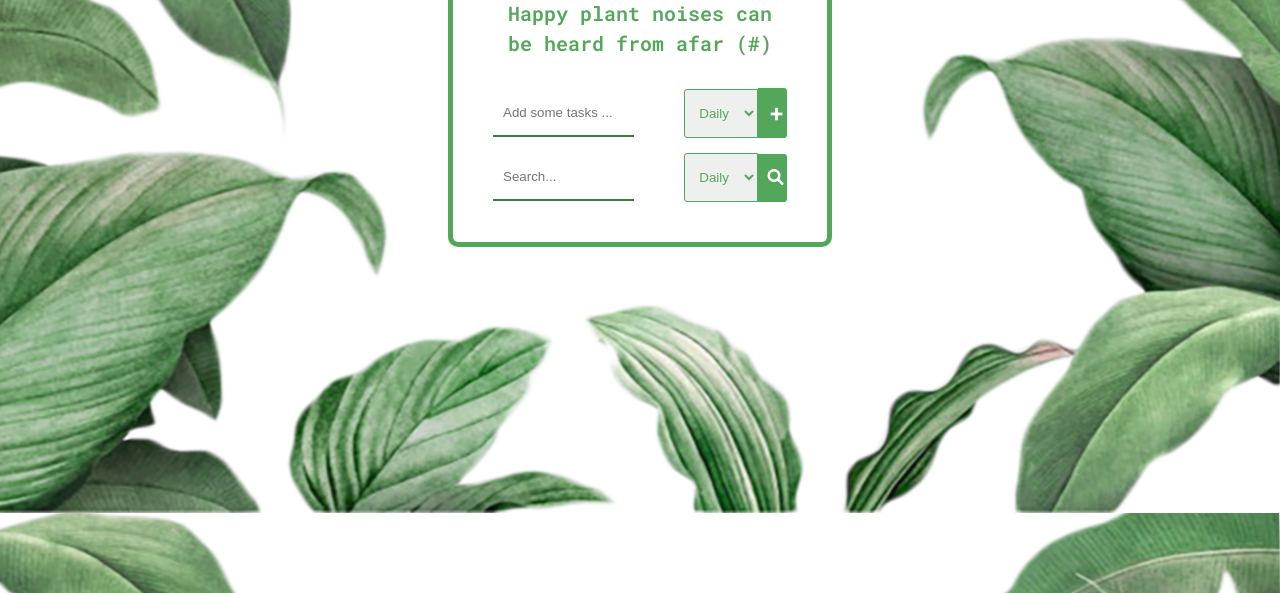
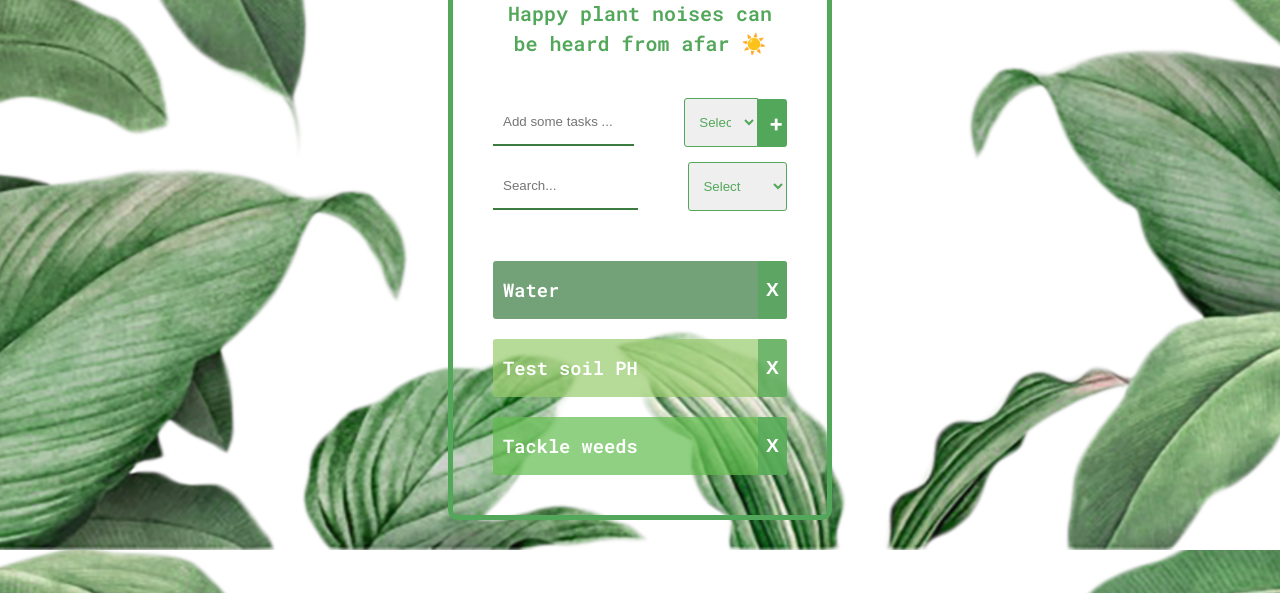
Before and after one commit to cruizfer/moduloII-TODO-JSapp, a plain HTML site: page index.html in a window 1280 px wide. Shown: the part 207-800 px from the top of the page. Drawn offline with Linux system fonts and the light colour scheme; a web font is replaced by a local one.

Commit message:
Adding new functionalities. Project closing.

```diff
--- a/index.html
+++ b/index.html
@@ -9,6 +9,7 @@
     <link rel="stylesheet" href="https://cdnjs.cloudflare.com/ajax/libs/font-awesome/6.0.0-beta3/css/all.min.css"
         integrity="sha512-Fo3rlrZj/k7ujTnHg4CGR2D7kSs0v4LLanw2qksYuRlEzO+tcaEPQogQ0KaoGN26/zrn20ImR1DfuLWnOo7aBA=="
         crossorigin="anonymous" referrerpolicy="no-referrer" />
+    <script src="./js/list.js"></script>
     <title>Feed your buddy</title>
 
 </head>
@@ -16,45 +17,38 @@
 <body>
     <main class="container">
         <h1>Feed your buddies</h1>
-        <h2>Happy plant noises can be heard from afar (#)</h2>
+        <h2>Happy plant noises can be heard from afar ☀️ </h2>
 
-        <div id="taskInclusion">
+        <section id="taskInclusion">
             <input type="text" id="new-task" placeholder="Add some tasks ...">
-            <select class="priority">
+            <select id="get-priority">
+                <option>Select</option>
                 <option>Daily</option>
                 <option>Monthly</option>
                 <option>Urgent</option>
             </select>
             <button id="btn-add">+</button>
-        </div>
+        </section>
 
-        <div id="taskFilter">
+        <section id="taskFilter">
 
             <input type="text" id="filter-task" placeholder="Search...">
-            <select class="priority">
-                <option>Daily</option>
-                <option>Monthly</option>
-                <option>Urgent</option>
+            <select id="filter-priority">
+                <option>Select</option>
+                <option value="daily">Daily</option>
+                <option value="monthly">Monthly</option>
+                <option value="urgent">Urgent</option>
             </select>
-            <button id="btn-find"><i class="fa-solid fa-magnifying-glass"></i></button>
+            <!--  <button id="btn-find"><i class="fa-solid fa-magnifying-glass"></i></button> -->
 
-        </div>
+        </section>
 
-        <div>
-            <ul id="listContainer">
-                <!-- <li>
-                    <p></p>
-                    <button class="btn-delete"></button>
-                </li> -->
-            </ul>
-        </div>
+        <section id="listContainer">
 
-        <!-- <div id="empty">
-            <p>Congrats, we're done.</p>
-        </div> -->
+        </section>
     </main>
 
-    <script src="app.js"></script>
+    <script src="./js/app.js"></script>
 </body>
 
 </html>
--- /dev/null
+++ b/js/app.js
@@ -0,0 +1,116 @@
+// Capturing values from the HTML
+const inputTyping = document.getElementById('new-task');
+const inputSearching = document.getElementById('filter-task')
+const addBtn = document.getElementById('btn-add');
+const searchBtn = document.getElementById('btn-find');
+const priority = document.getElementById('get-priority');
+const priorityFilter = document.getElementById('filter-priority');
+const section = document.getElementById('listContainer'); // container
+
+// Displaying tasks from array
+function print1Task(pTask) {
+
+    //capturing elements
+    const pId = document.createElement('h4');
+    pId.innerText = pTask.idTask;
+    const pTitle = document.createElement('h3');
+    pTitle.innerText = pTask.title;
+    const pPriority = document.createElement('p');
+    pPriority.innerText = pTask.priority;
+
+    const div = document.createElement('div');
+    const article = document.createElement('article');
+    article.classList.add('items');
+
+    //delete button
+    const removeBtn = document.createElement('button');
+    removeBtn.innerText = 'X';
+    removeBtn.classList.add('btn-delete');
+    removeBtn.addEventListener('click', (event) => {
+        tasksList = deleteBtn(event.target.id, tasksList)
+        event.target.parentNode.remove();
+
+    });
+
+    //Changing background-color regarding priority
+    if (pTask.priority === 'daily') {
+        article.style.backgroundColor = 'rgb(151, 202, 108, 0.7)'
+    } else if (pTask.priority === 'monthly') {
+        article.style.backgroundColor = 'rgb(97, 189, 78,0.7)'
+    } else if (pTask.priority === 'urgent') {
+        article.style.backgroundColor = 'rgb(58, 123, 63,0.7)'
+    }
+
+    // Appending elements
+    div.appendChild(pId);
+    div.appendChild(pTitle);
+    div.appendChild(pPriority);
+    article.appendChild(div);
+    article.appendChild(removeBtn);
+    return article
+
+
+
+}
+
+// Create Task List function
+function printTaskList(pTasks, pSection) {
+    pSection.innerHTML = ''; // clear task List
+    for (let task of pTasks) {
+        const article = print1Task(task);
+        pSection.appendChild(article);
+    }
+}
+
+printTaskList(tasksList, listContainer);
+
+//Removing task button + updating the array function
+function deleteBtn(pId, pTasks) {
+    const newArray = [];
+    for (let task of pTasks) {
+        if (task.idTask != pId) {
+            newArray.push(task)
+        }
+    }
+    return newArray
+}
+
+//Adding new tasks function
+addBtn.addEventListener('click', printNewTask);
+function printNewTask(event) {
+
+    event.preventDefault();
+
+    const newTask = {
+        idTask: tasksList.length + 1,
+        title: inputTyping.value.toLowerCase(),
+        priority: priority.value.toLowerCase()
+
+    }
+    tasksList.push(newTask);
+    const articleNewTask = print1Task(newTask);
+    section.appendChild(articleNewTask);
+
+    inputTyping.value = ""; // clear input text
+
+
+}
+
+//Filter by priority
+priorityFilter.addEventListener('change', (event) => {
+    const filteredTasks = [];
+    for (let task of tasksList) {
+        if (task.priority === event.target.value) {
+            filteredTasks.push(task);
+        }
+    }
+    printTaskList(filteredTasks, section);
+});
+
+//Filter by word
+inputSearching.addEventListener('input', (event) => {
+    const filteredbyWord = tasksList.filter(task => {
+        return task.title.toLowerCase().startsWith(event.target.value)
+    });
+    printTaskList(filteredbyWord, section);
+});
--- /dev/null
+++ b/js/list.js
@@ -0,0 +1,21 @@
+
+
+let tasksList = [
+
+    {
+        idTask: 0,
+        title: 'Water',
+        priority: 'urgent'
+    },
+    {
+        idTask: 2,
+        title: 'Test soil PH',
+        priority: 'daily'
+    },
+    {
+        idTask: 3,
+        title: 'Tackle weeds',
+        priority: 'monthly'
+    },
+
+]
--- a/style.css
+++ b/style.css
@@ -10,15 +10,18 @@ font-family: 'Patrick Hand SC', cursive; */
     --main-color:rgb(83, 167, 90);
     --main-fontFamily: 'Roboto Mono', monospace;
 }
+
+
 *{
     box-sizing: border-box;
     margin: 0;
     padding: 0;
+
 }
 body {
     font-family: var(--main-fontFamily);
     line-height: 1.5;
-    background-image: url(plant-layout-2.jpg);
+    background-image: url(images/plant-layout-2.jpg);
     background-size:cover;
   }
   h1 {
@@ -34,6 +37,7 @@ h2{
     font-size: 1.25em;
     text-align: center;
     padding-top: 10px;
+
 }
 main{
 
@@ -48,7 +52,7 @@ main{
   }
 
   #taskInclusion {
-    margin-top: 30px;
+    margin-top: 40px;
     width: 100%;
     display: flex;
     align-items: center;
@@ -78,7 +82,7 @@ main{
 #btn-add{
     padding: 9px 12px;
     border:none;
-    font-size: 1.5em;
+    font-size: 1.42em;
     color: white;
     font-family: var(--main-fontFamily);
     background-color: var(--main-color);
@@ -94,11 +98,12 @@ main{
   }
 
   #taskFilter{
-    margin-top: 15px;
+    margin: 15px 0px;
     width: 100%;
     display: flex;
     align-items: center;
     justify-content: center;
+
   }
   #taskFilter input {
     padding: 15px 10px;
@@ -108,15 +113,15 @@ main{
     border-bottom: 2px solid rgb(58, 123, 63);
     margin-right: 50px;
     background-color: transparent;
+
   }
   #taskFilter select{
     padding: 15px 10px;
     outline: none;
-    width: 30%;
+    width: 40%;
     color: var(--main-color);
     border: 1px solid var(--main-color);
-    border-top-left-radius: 3px;
-    border-bottom-left-radius: 3px;
+    border-radius: 3px;
   }
   #btn-find{
     padding: 15px 10px;
@@ -136,40 +141,51 @@ main{
     border-radius: 3px;
     background-color: rgb(58, 123, 63);
   }
-  #list-container {
+  #listContainer {
     width: 100%;
     color: var(--main-color);
-    margin-top: 20px;
+    padding-top: 15px;
+
+
   }
 
-  li {
-    list-style: none;
-    background-color: var(--main-color);
+  article {
+
+    background-color:var(--main-color);
     border-radius: 3px;
-    margin-top: 15px;
+    margin-top: 20px;
     display: flex;
+
   }
-  li p {
+
+  article div{
+    padding: 15px 10px;
+    width: 90%;
     color: white;
-    padding:15px 15px;
-    width: 90%;
+
+
   }
+
+ article div h4{
+    display: none;
+  }
+  article div p{
+    display: none;
+  }
+
   .btn-delete {
     width: 10%;
     border: none;
-    background-color: var(--main-color);
+    background-color: rgb(83, 167, 90, 0.7);
     color: white;
     font-weight: bold;
     outline: none;
     font-size: 1.2em;
+    border-top-right-radius: 3px;
+    border-bottom-right-radius: 3px;
+
   }
   .btn-delete:hover {
     cursor: pointer;
-    background-color: rgb(58, 123, 63);
+    background-color: rgb(58, 123, 63,0.7);
   }
-
-
-  /* #empty {
-    margin-top: 50px;
-    color: darkslategrey;
-  } */
```
Also changed, not shown: images/plant-layout-2.jpg (added).
